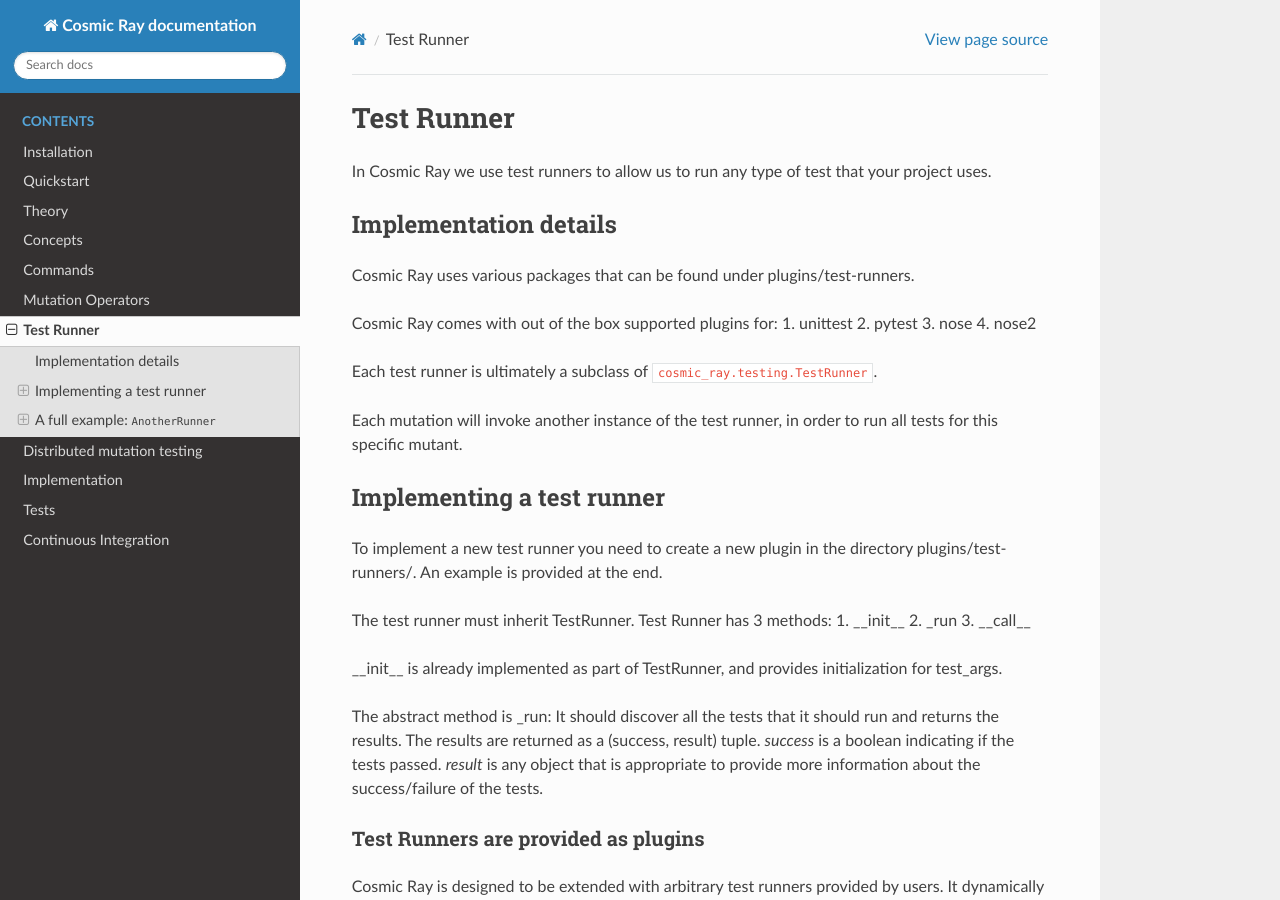
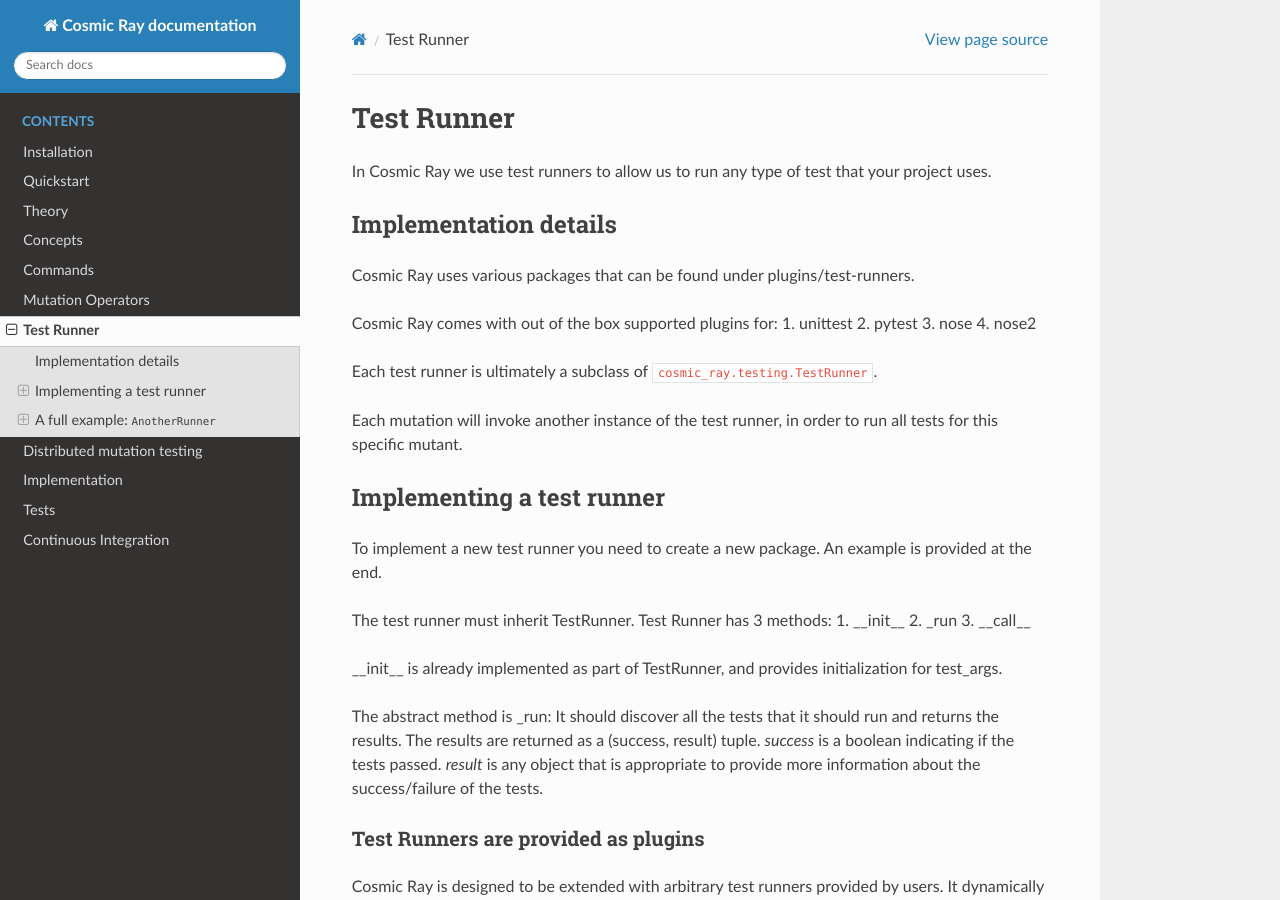
Before and after one commit to sixty-north/cosmic-ray, a Sphinx documentation site: the page built from docs/testrunners.rst, in a window 1280 px wide and 900 px high. Built offline with Sphinx 7.4.7 and the Read the Docs theme 2.0.0, drawn with Linux system fonts in a browser that asks for light colours.

Commit message:
remove local folder and recommend creating package per runner

```diff
--- a/docs/testrunners.rst
+++ b/docs/testrunners.rst
@@ -25,8 +25,8 @@
 Implementing a test runner
 --------------------------
 
-To implement a new test runner you need to create a new plugin in the
-directory plugins/test-runners/. An example is provided at the end.
+To implement a new test runner you need to create a new package.
+An example is provided at the end.
 
 The test runner must inherit TestRunner.
 Test Runner has 3 methods:
```
